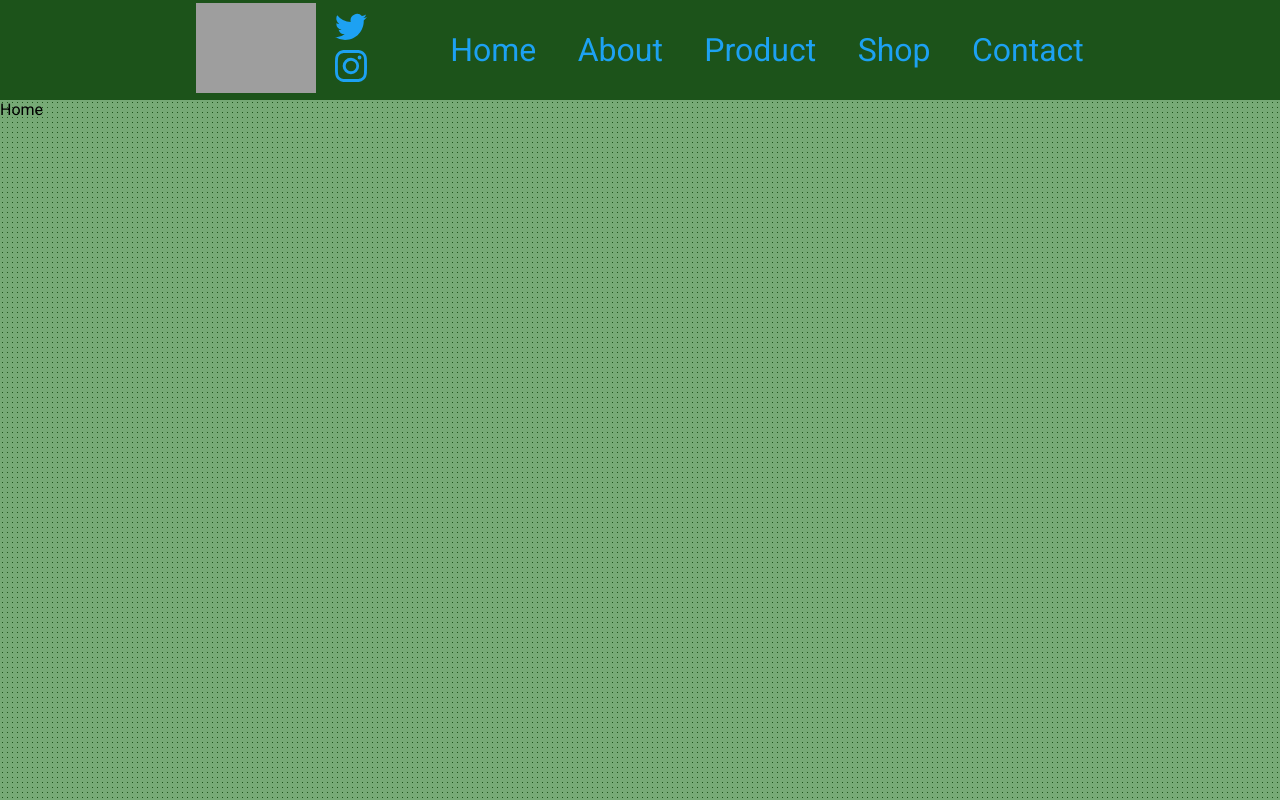
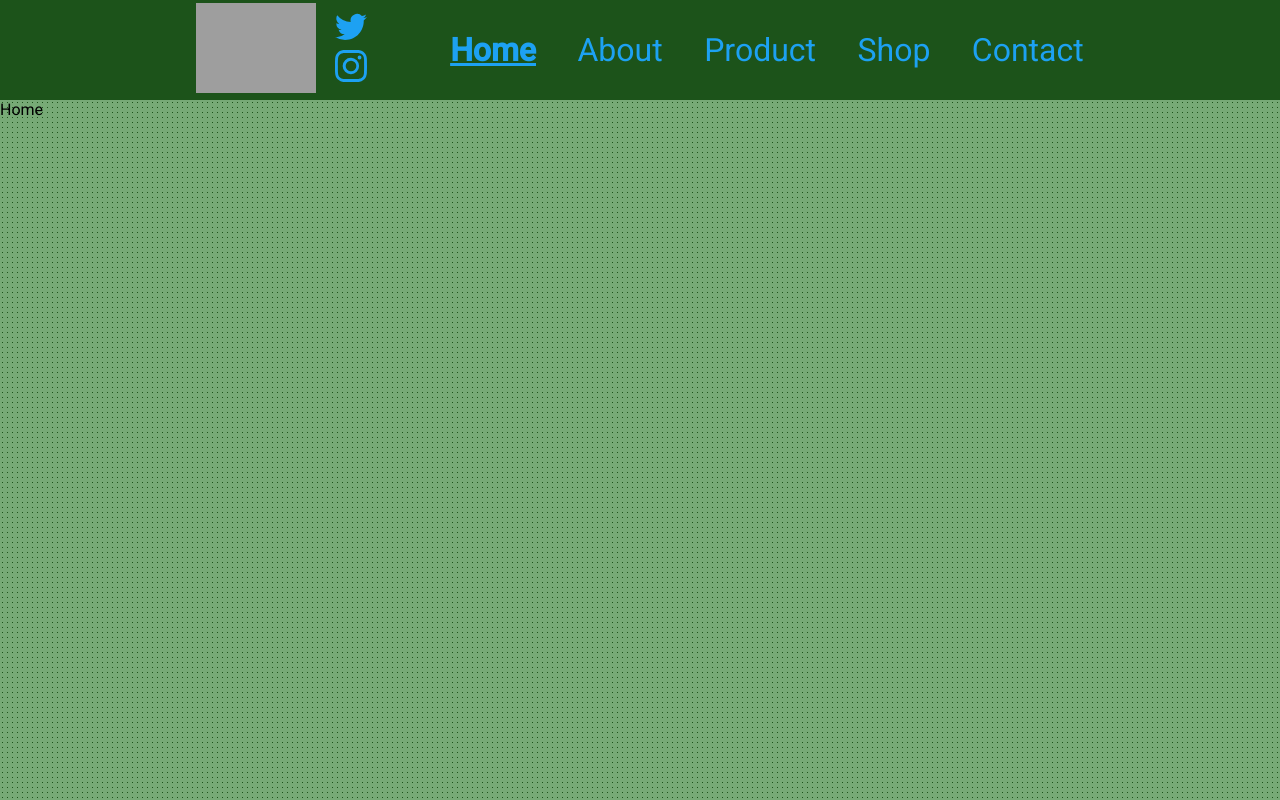
Before and after one commit to YSquid/mrk2.0, a React (Create React App) app: page / in a window 1280 px wide. Built offline with nearby package versions, Linux system fonts and the light colour scheme; grey boxes are pictures that could not be loaded.

Commit message:
active nav link style

```diff
--- a/src/components/nav/Nav.css
+++ b/src/components/nav/Nav.css
@@ -44,16 +44,19 @@ nav img {
 
 nav a:link {
     color: var(--accent3);
-    /* text-decoration: underline; */
   }
 
   nav a:visited {
     color: var(--accent2);
-    text-decoration: none;
   }
 
   nav a:hover {
     color: var(--main-text);
+  }
+
+  .Active {
+    text-decoration: underline;
+   font-weight: 600;
   }
 
   @media only screen and (max-width: 850px) {
--- a/src/components/nav/Nav.js
+++ b/src/components/nav/Nav.js
@@ -45,7 +45,7 @@ function Nav() {
             <Link
               to="/product"
               onClick={() => setActiveNav("Product")}
-              className={activeNav === "product" ? "Active" : ""}
+              className={activeNav === "Product" ? "Active" : ""}
             >
               Product
             </Link>
```
